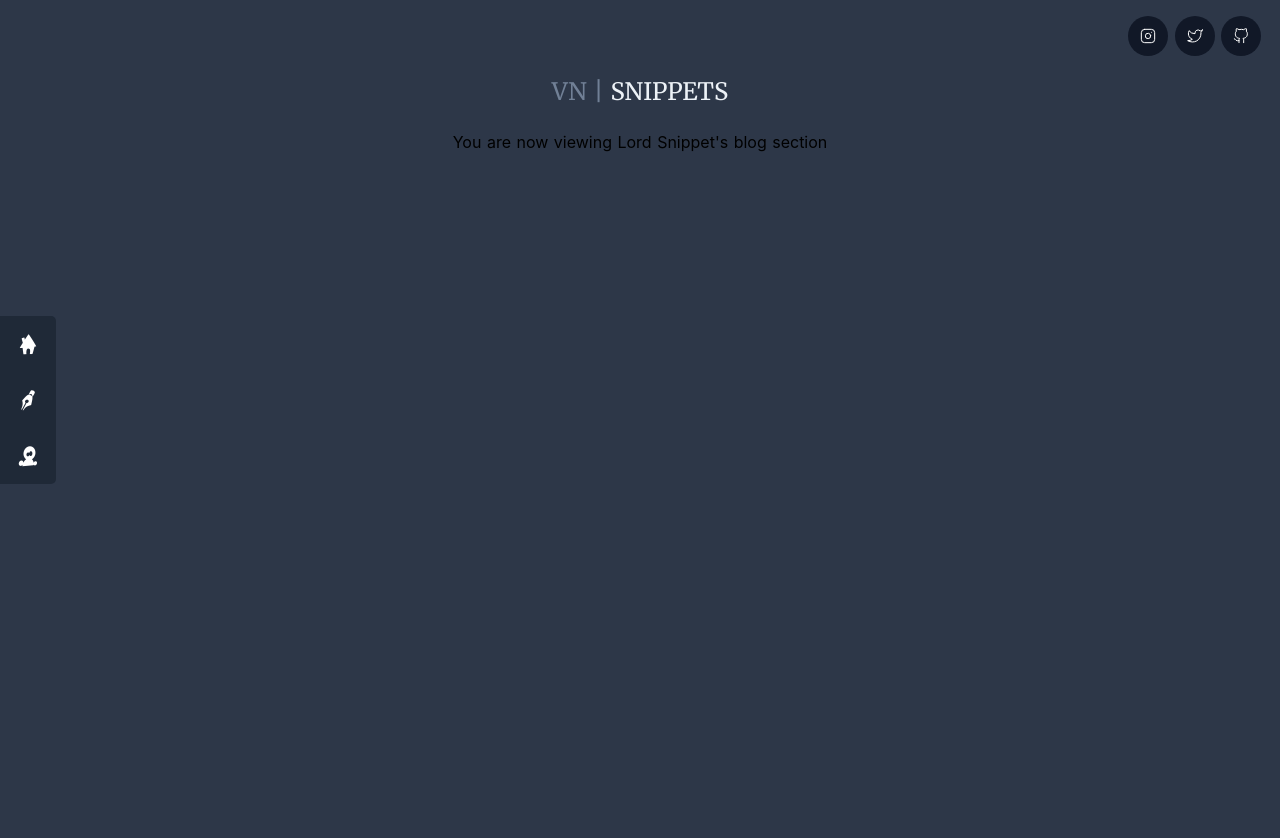
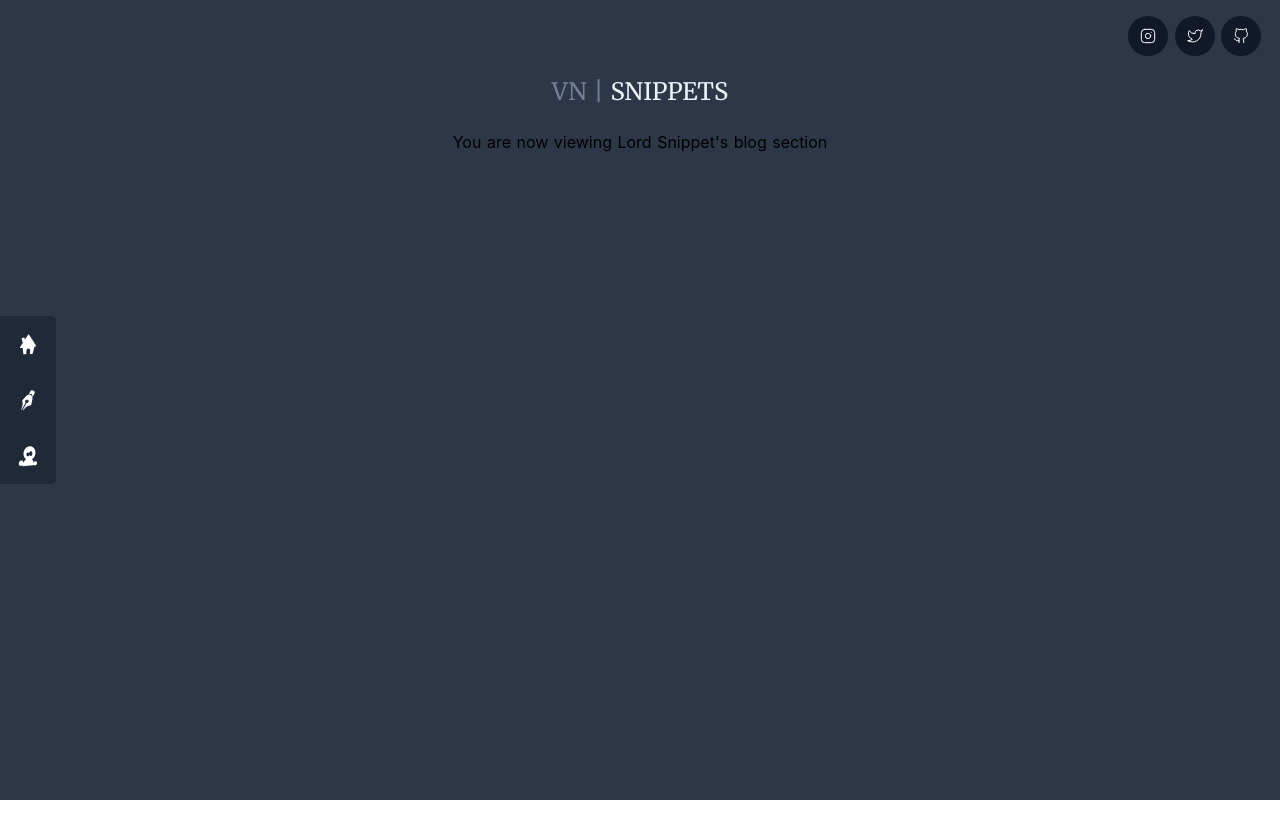
Before and after one commit to vnsnippets/vnsnippets, a Nuxt app in the folder code/: page /blog in a window 1280 px wide. Shown: the top 838 px of the page. After the commit the page ends 800 px from the top, so only its background shows below. Built offline with nearby package versions, Linux system fonts and the light colour scheme; a web font is replaced by a local one.

Commit message:
fix height and css scope

```diff
--- a/code/pages/blog/index.vue
+++ b/code/pages/blog/index.vue
@@ -11,10 +11,10 @@ export default Vue.extend({
 })
 </script>
 
-<style>
+<style scoped>
 .container {
   margin: 0 auto;
-  min-height: 100vh;
+  min-height: 100%;
   display: flex;
   justify-content: center;
   align-items: flex-start;
--- a/code/pages/index.vue
+++ b/code/pages/index.vue
@@ -11,7 +11,7 @@ export default Vue.extend({
 })
 </script>
 
-<style>
+<style scoped>
 .container {
   margin: 0 auto;
   justify-content: center;
```
